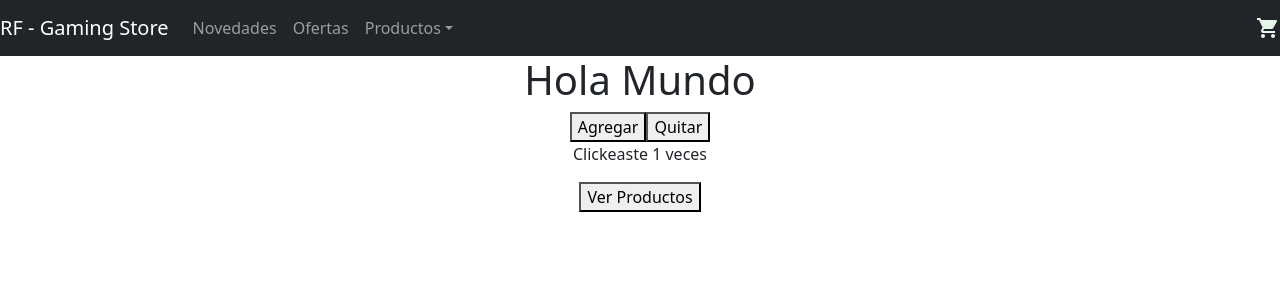
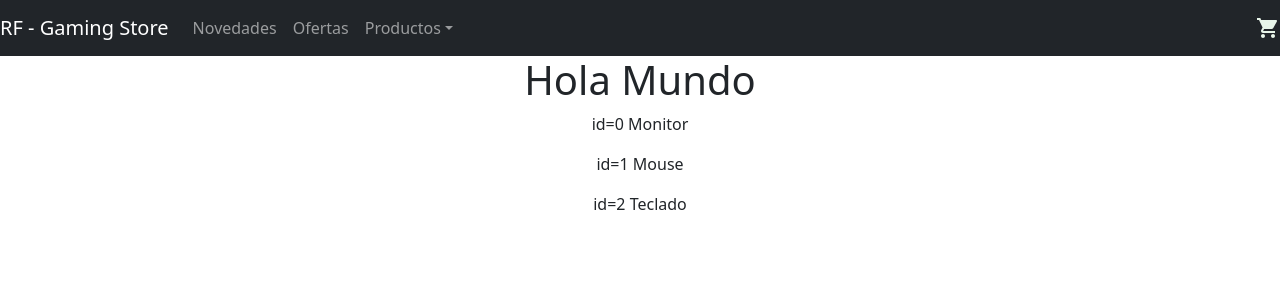
Before and after one commit to RodrigoFreites/Rodrigo-tp-final-Freites, a React (Create React App) app: page / in a window 1280 px wide. Shown: the top 300 px of the page. Built offline with nearby package versions, Linux system fonts and the light colour scheme.

Commit message:
Challenge clase 7

```diff
--- a/src/App.js
+++ b/src/App.js
@@ -2,8 +2,9 @@ import './App.css';
 import 'bootstrap/dist/css/bootstrap.min.css';
 import NavBar from './components/NavBar';
 import ItemlistContainer from './components/ItemListContainer';
-import ItemCount from "./components/ItemCount";
-import Items from "./components/Item";
+/* import ItemCount from "./components/ItemCount"; */
+import ItemList from "./components/ItemList";
+
 
 
 function App() {
@@ -11,8 +12,8 @@ function App() {
     <div className="App">
       {<NavBar/>}
       {<ItemlistContainer greeting='Hola Mundo'/>}
-      <ItemCount/>
-      <Items />
+      {/* {<ItemCount/>} */}
+      <ItemList />
     </div>
   );
 }
```
